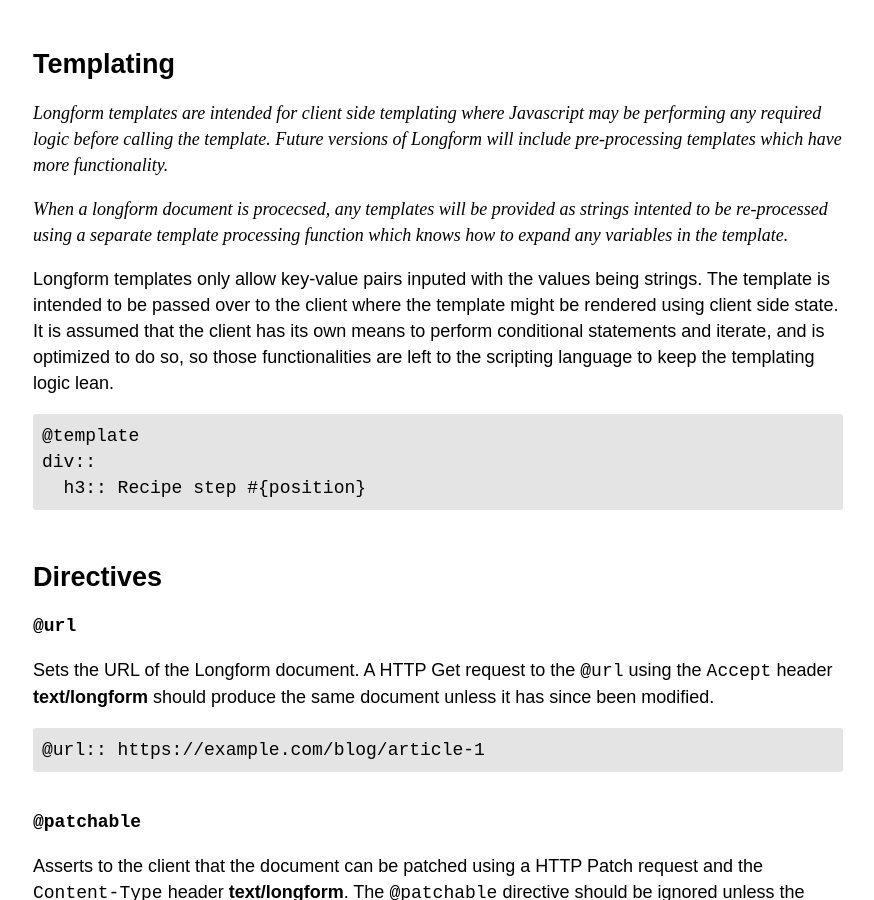
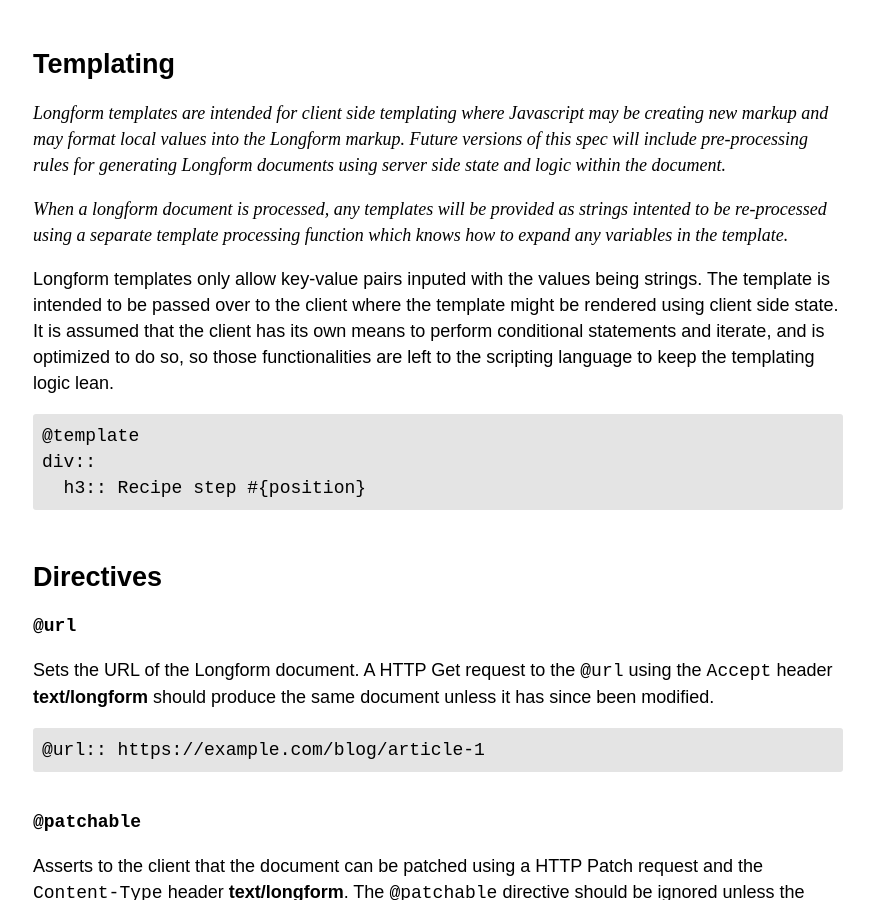
Before and after one commit to occultist-dev/longform, a website: page docs/index.html in a window 1280 px wide. Shown: the part 8767-9667 px from the top of the page, without its empty margins (202-1076 px from the left). Drawn offline with Linux system fonts and the light colour scheme.

Commit message:
Improves templating aside language

```diff
--- a/docs/index.html
+++ b/docs/index.html
@@ -231,7 +231,7 @@ style:: {{
   #[mediatype]
   #[server-side-usage]
   #[directives]
-</code></pre></section> <section id="templating"><h2>Templating</h2><aside class="notics"><p>Longform templates are intended for client side templating where Javascript may be performing any required logic before calling the template. Future versions of Longform will include pre-processing templates which have more functionality.</p><p>When a longform document is procecsed, any templates will be provided as strings intented to be re-processed using a separate template processing function which knows how to expand any variables in the template.</p></aside><p>Longform templates only allow key-value pairs inputed with the values being strings. The template is intended to be passed over to the client where the template might be rendered using client side state. It is assumed that the client has its own means to perform conditional statements and iterate, and is optimized to do so, so those functionalities are left to the scripting language to keep the templating logic lean.</p><pre><code>@template
+</code></pre></section> <section id="templating"><h2>Templating</h2><aside class="notics"><p>Longform templates are intended for client side templating where Javascript may be creating new markup and may format local values into the Longform markup. Future versions of this spec will include pre-processing rules for generating Longform documents using server side state and logic within the document.</p><p>When a longform document is processed, any templates will be provided as strings intented to be re-processed using a separate template processing function which knows how to expand any variables in the template.</p></aside><p>Longform templates only allow key-value pairs inputed with the values being strings. The template is intended to be passed over to the client where the template might be rendered using client side state. It is assumed that the client has its own means to perform conditional statements and iterate, and is optimized to do so, so those functionalities are left to the scripting language to keep the templating logic lean.</p><pre><code>@template
 div::
   h3:: Recipe step #{position}
 </code></pre></section>    <section id="directives"><h2>Directives</h2><dl><dt id="directive-url"><b><code>@url</code></b></dt><dd><p>Sets the URL of the Longform document. A HTTP Get request to the <code>@url</code> using the <code>Accept</code> header <b>text/longform</b> should produce the same document unless it has since been modified.</p><pre><code>@url:: https://example.com/blog/article-1
```
Also changed, not shown: 1 other file.
